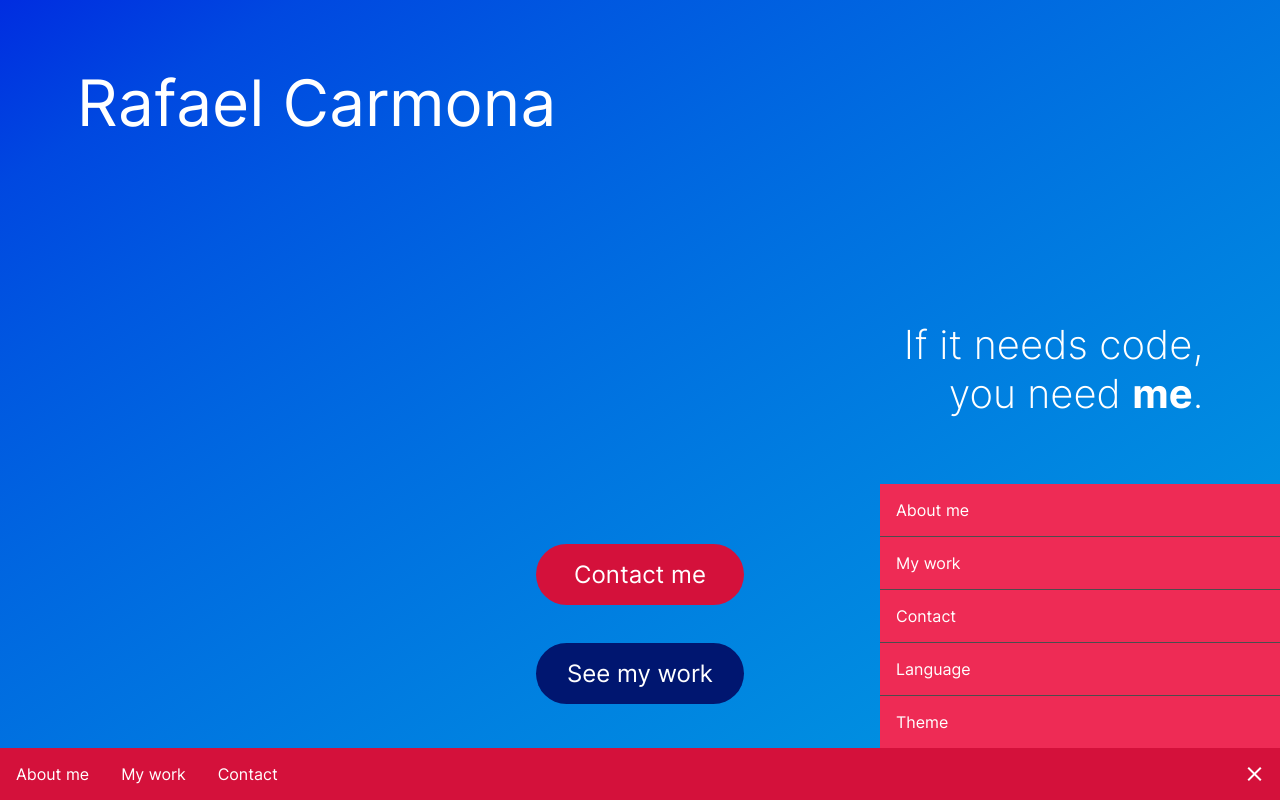
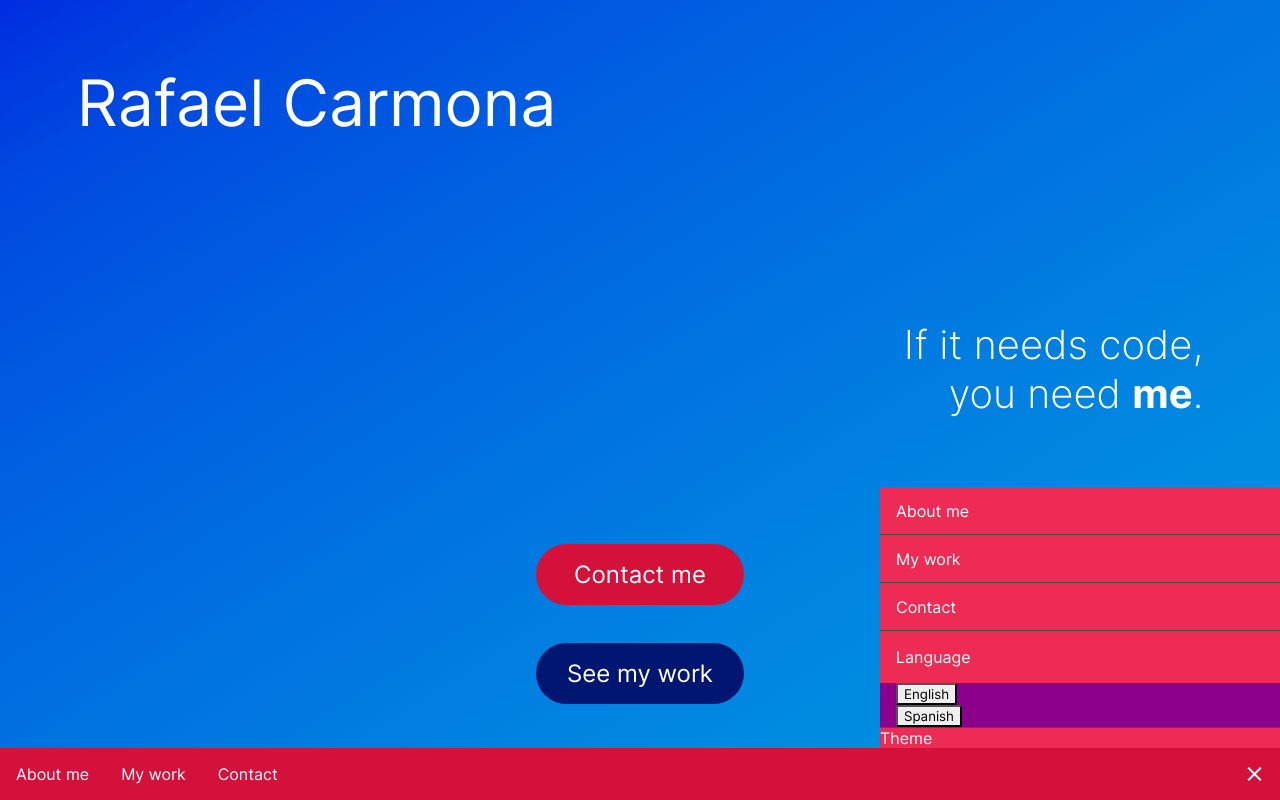
Before and after one commit to rccastruita/rccastruita.github.io, a React (Create React App) app: page / in a window 1280 px wide. Both pictures are taken after a click on the button "menu". Shown: the top 800 px of the page. Built offline with nearby package versions, Linux system fonts and the light colour scheme.

Commit message:
Language buttons added, style pending

```diff
--- a/src/components/Button/Button.module.css
+++ b/src/components/Button/Button.module.css
@@ -26,10 +26,6 @@
 
 }
 
-.button:hover {
-  cursor: pointer;
-}
-
 .button:focus-visible,
 .button:hover {
   outline-width: var(--sz-outline-width);
--- /dev/null
+++ b/src/components/Collapse/Collapse.module.css
@@ -0,0 +1,13 @@
+.collapse-title {
+  padding: var(--sz-menu-padding);
+  cursor: pointer;
+}
+
+/* TODO: add style */
+.collapse {
+
+}
+
+.collapse-content {
+
+}
--- /dev/null
+++ b/src/components/Collapse/index.tsx
@@ -0,0 +1,33 @@
+import { ReactNode } from "react";
+
+import styles from "./Collapse.module.css";
+
+const Collapse = ( {children}: CollapseProps ) => {
+  return (
+    <div className={styles['collapse']}>
+      {children}
+    </div>
+  );
+};
+
+type CollapseProps = {
+  children: ReactNode
+}
+
+export const CollapseTitle = ( {children}: CollapseProps ) => {
+  return (
+    <div className={styles['collapse-title']}>
+      {children}
+    </div>
+  )
+};
+
+export const CollapseContent = ( {children}: CollapseProps ) => {
+  return (
+    <div className={styles['collapse-content']}>
+      {children}
+    </div>
+  )
+};
+
+export default Collapse;
--- a/src/components/Dropdown/Dropdown.module.css
+++ b/src/components/Dropdown/Dropdown.module.css
@@ -1,22 +1,6 @@
-.dropdown-button {
-  all: unset;
-
-  width: 100%;
-  margin-inline: auto;
-
-  display: flex;
-  align-items: center;
-  justify-content: center;
-}
-
-@media(hover:hover) {
-  .dropdown-button:hover {
-    cursor: pointer;
-  }
-}
-
+/* TODO: cleanup */
 .dropdown {
-  --dropdown-duration: 0.3s;
+  --tm-dropdown-duration: 0.3s;
 
   position: absolute;
 
@@ -26,42 +10,24 @@
   background-color: var(--clr-secondary-200);
 }
 
-.dropdown__ul {
-  display: flex;
-  flex-direction: column;
+.dropdown.dropdown--left {
+  right: 0;
 }
 
-.dropdown--first {
-  visibility: hidden;
-}
-
-.dropdown--top {
+.dropdown.dropdown--top {
   bottom: 100%;
 }
 
-.dropdown--bottom {
+.dropdown.dropdown--bottom {
   top: 100%;
 }
 
-.dropdown--left {
-  right: 0;
-}
-
-.dropdown--left .dropdown-item {
-  flex-direction: row-reverse;
-  padding-right: 0;
-}
-
-.dropdown--right {
-  left: 0;
-}
-
 .dropdown.dropdown--active {
-  animation: forwards var(--dropdown-duration) show_dropdown linear !important;
+  animation: forwards var(--tm-dropdown-duration) show_dropdown linear !important;
 }
 
 .dropdown.dropdown--toggled {
-  animation: forwards var(--dropdown-duration) hide_dropdown ease-in !important;
+  animation: forwards var(--tm-dropdown-duration) hide_dropdown ease-in !important;
 }
 
 .dropdown--hidden {
@@ -69,44 +35,70 @@
   width: 0;
   visibility: hidden;
   overflow: hidden;
-  /*opacity: 0;*/
+}
+
+.dropdown > ul {
+  display: flex;
+  flex-direction: column;
 }
 
 .dropdown-item {
+  transition-duration: calc(var(--tm-dropdown-duration) / 2);
+
+  white-space: nowrap;
   overflow: hidden;
-  white-space: nowrap;
 
+  /*flex-basis: 3rem;*/
+
+  /*padding: var(--sz-menu-padding);*/
+
+
+  width: 100%;
+}
+
+.dropdown-anchor {
+  padding: 0;
+  flex-basis: var(--sz-menu-item-height);
+}
+
+.dropdown-anchor a {
+  height: 100%;
   display: flex;
+  align-items: center;
+  padding-left: var(--sz-menu-padding);
+}
+
+.dropdown--active .dropdown-item {
+  opacity: 1;
+  transition-delay: calc(var(--tm-dropdown-duration) / 2);
+}
+
+.dropdown--toggled .dropdown-item {
+  opacity: 0;
+  transition-delay: 0s;
 }
 
 .dropdown--active .dropdown-item:not(:last-child) {
   border-bottom: 1px solid var(--clr-neutral-600);
 }
 
-.dropdown--left .dropdown__item {
-  flex-direction: row-reverse;
+.dropdown-button {
+  all: unset;
+
+  width: 100%;
+  height: 100%;
+
+  display: block;
+
+  background-color: darkmagenta;
+
+  margin: 0;
+  padding-inline: 1rem;
 }
 
-.dropdown-item__content {
-  transition-duration: calc(var(--dropdown-duration) / 2);
-
-  overflow: hidden;
-  text-overflow: clip;
-
-  flex-shrink: 1;
-  width: 100%;
-}
-
-
-
-.dropdown--active .dropdown-item__content {
-  opacity: 1;
-  transition-delay: calc(var(--dropdown-duration) / 2);
-}
-
-.dropdown--toggled .dropdown-item__content {
-  opacity: 0;
-  transition-delay: 0s;
+.dropdown .dropdown-item--button {
+  /*padding: 0;*/
+  cursor: pointer;
 }
 
 @keyframes show_dropdown {
--- a/src/components/Dropdown/index.tsx
+++ b/src/components/Dropdown/index.tsx
@@ -39,7 +39,7 @@ const Dropdown = ({status, children, className, top, left}: DropdownProps) => {
 
   return (
     <div className={`${styles.dropdown} ${stateClass} ${position} ${className}`}>
-      <ul className={styles.dropdown__ul}>
+      <ul>
         {children}
       </ul>
     </div>
@@ -48,31 +48,43 @@ const Dropdown = ({status, children, className, top, left}: DropdownProps) => {
 
 type ButtonProps = {
   children: ReactNode;
-  status: DropdownStatus;
   onClick: () => void;
 };
 
-export const DropdownButton = ({ children, status, onClick }: ButtonProps) => {
-  const classNames =
-    `${styles['dropdown-button']} ${status === DropdownStatus.ToggledOff && styles['dropdown-button--toggled']}`;
+export const DropdownButton = ({ children, onClick }: ButtonProps) => {
+  return (
+    <li className={styles['dropdown-button']}>
+      <button onClick={onClick}>
+        {children}
+      </button>
+    </li>
+  )
+};
 
+type AnchorProps = {
+  children: ReactNode;
+};
+
+export const DropdownAnchor = ({ children }: AnchorProps) => {
   return (
-    <button className={classNames}
-      onClick={onClick}
-    >
-      {children}
-    </button>
+    <li className={`${styles['dropdown-item']} ${styles['dropdown-anchor']}`}>
+      <a>{children}</a>
+    </li>
   )
 };
 
 type ItemProps = {
   children: ReactNode;
+  button?: boolean;
+  anchor?: boolean;
 };
 
-export const DropdownItem = ({children}: ItemProps) => {
+/* TODO: decide if implement unified component */
+export const DropdownItem = ({children, button}: ItemProps) => {
+  const modificator = button ? styles['dropdown-item--button'] : null;
   return (
-    <li className={styles['dropdown-item']}>
-      <div className={styles['dropdown-item__content']}>{children}</div>
+    <li className={`${styles['dropdown-item']} ${modificator}`}>
+      {children}
     </li>
   );
 };
--- a/src/components/MultiLanguage.tsx
+++ b/src/components/MultiLanguage.tsx
@@ -11,9 +11,9 @@ type MLProps = {
 const MultiLanguage = ({language, children}: MLProps) => {
   const [lan] = useLanguage();
 
-  return lan !== language ? null : (
+  return lan === language ? (
     <>{children}</>
-  );
+  ) : null;
 };
 
 export default MultiLanguage;
--- a/src/components/Navbar/Navbar.module.css
+++ b/src/components/Navbar/Navbar.module.css
@@ -34,7 +34,7 @@
   padding: 0;
 }
 
-.navigation li {
+.navigation > ul > li {
   color: var(--clr-nav-secondary);
   padding: 1rem;
   flex-shrink: 1;
@@ -54,15 +54,8 @@
   border-radius: 2px;
 }
 
-.navigation button:focus-visible {
-  outline: 3px solid white;
-  outline-offset: -3px;
-}
-
 @media (hover: hover) {
   .navigation > ul > li:not(.navigation__span):not(.navigation__menu):hover {
-    /*background-color: white;
-    color: var(--clr-nav-primary);*/
     border: var(--nav-border-width) solid var(--clr-nav-secondary);
     font-weight: 600;
     padding: calc(var(--nav-padding) - 2*var(--nav-border-width));
@@ -74,6 +67,11 @@
     outline: 3px solid white;
     outline-offset: -3px;
   }
+}
+
+.navigation button:focus-visible {
+  outline: 3px solid white;
+  outline-offset: -3px;
 }
 
 .navigation .navigation__menu {
@@ -88,3 +86,14 @@
   justify-items: center;
   overflow: visible;
 }
+
+.nav-button {
+  all: unset;
+
+  width: 100%;
+  margin-inline: auto;
+
+  display: flex;
+  align-items: center;
+  justify-content: center;
+}
--- a/src/components/Navbar/index.tsx
+++ b/src/components/Navbar/index.tsx
@@ -1,6 +1,13 @@
-import { useState, useEffect } from 'react';
+import { useState, useEffect, ReactNode } from 'react';
 
-import Dropdown, { DropdownItem, DropdownButton, DropdownStatus } from '../Dropdown';
+import useLanguage from '../../hooks/useLanguage';
+import Collapse, { CollapseContent, CollapseTitle } from '../Collapse';
+import Dropdown, {
+  DropdownItem, DropdownStatus, DropdownAnchor, DropdownButton
+} from '../Dropdown';
+import ML from '../MultiLanguage';
+
+import { LanguageKey } from '../../types';
 
 import styles from './Navbar.module.css';
 
@@ -10,9 +17,10 @@ type NavProps = {
 
 const Navbar = ({hide}: NavProps) => {
   const [dropdownStatus, setDropdownStatus] = useState(DropdownStatus.Hidden);
+  const [currentLanguage, setLanguage] = useLanguage();
 
   useEffect(() => {
-    // Hide the dropdown menu while showing the nav
+    // Hide the dropdown menu when showing the nav
     // if it was visible when the nav was hidden
     if (!hide && dropdownStatus === DropdownStatus.Active) {
       setDropdownStatus(DropdownStatus.Hidden);
@@ -31,6 +39,13 @@ const Navbar = ({hide}: NavProps) => {
     }
   };
 
+  const changeLanguage = (key: LanguageKey) => {
+    if( key !== currentLanguage ) {
+      console.log(`changing language to "${key}" ...`);
+      setLanguage(key);
+    }
+  };
+
   const menuActive = dropdownStatus !== DropdownStatus.Active
     ? styles['navigation__menu--hidden'] : null;
 
@@ -39,26 +54,77 @@ const Navbar = ({hide}: NavProps) => {
       className={`${styles.navigation} ${ hide && styles['navigation--hidden']}`}
     >
       <ul>
-        <li>About me</li>
-        <li>My work</li>
-        <li>Contact</li>
+        <li>
+          <ML language="en">
+            About me
+          </ML>
+          <ML language="es">
+            Sobre mí
+          </ML>
+        </li>
+        <li>
+          <ML language="en">
+            My work
+          </ML>
+          <ML language="es">
+            Mis trabajos
+          </ML>
+        </li>
+        <li>
+          <ML language="en">
+            Contact
+          </ML>
+          <ML language="es">
+            Contacto
+          </ML>
+        </li>
         <li className={styles.navigation__span}></li>
         <li className={`${styles.navigation__menu} ${menuActive}`}>
-          <DropdownButton status={dropdownStatus}
-            onClick={handleMenuClick}
-          >
+          <NavButton onClick={handleMenuClick}>
             <span className="material-symbols-outlined">
-              { // TODO: Animate change
+              { // TODO: Animate toggle
                 dropdownStatus === DropdownStatus.Active ? 'close' : 'menu'
               }
             </span>
-          </DropdownButton>
+          </NavButton>
           <Dropdown top left status={dropdownStatus}>
-            <DropdownItem>About me</DropdownItem>
-            <DropdownItem>My work</DropdownItem>
-            <DropdownItem>Contact</DropdownItem>
-            <DropdownItem>Language</DropdownItem>
-            <DropdownItem>Theme</DropdownItem>
+            <DropdownAnchor>
+              <ML language="en">About me</ML>
+              <ML language="es">Sobre mí</ML>
+            </DropdownAnchor>
+            <DropdownAnchor>
+              <ML language="en">My work</ML>
+              <ML language="es">Mis trabajos</ML>
+            </DropdownAnchor>
+            <DropdownAnchor>
+              <ML language="en">Contact</ML>
+              <ML language="es">Contacto</ML>
+            </DropdownAnchor>
+
+            <DropdownItem> {/* Language menu */}
+              <Collapse>
+                <CollapseTitle>
+                  <ML language="en">Language</ML>
+                  <ML language="es">Idioma</ML>
+                </CollapseTitle>
+                <CollapseContent>
+                  <DropdownButton onClick={() => changeLanguage('en')}>
+                    <ML language="en">English</ML>
+                    <ML language="es">Inglés</ML>
+                  </DropdownButton>
+                  <DropdownButton onClick={() => changeLanguage('es')}>
+                    <ML language="en">Spanish</ML>
+                    <ML language="es">Español</ML>
+                  </DropdownButton>
+                </CollapseContent>
+              </Collapse>
+            </DropdownItem> {/* -------- Language Menu */}
+
+
+            <DropdownItem>
+              <ML language="en">Theme</ML>
+              <ML language="es">Tema</ML>
+            </DropdownItem>
           </Dropdown>
         </li>
       </ul>
@@ -66,4 +132,17 @@ const Navbar = ({hide}: NavProps) => {
   );
 };
 
+type NavButtonProps = {
+  children: ReactNode;
+  onClick: () => void;
+};
+
+const NavButton = ({ children, onClick }: NavButtonProps) => {
+  return (
+    <button className={styles['nav-button']} onClick={onClick}>
+      {children}
+    </button>
+  );
+};
+
 export default Navbar;
--- a/src/index.css
+++ b/src/index.css
@@ -32,6 +32,8 @@
   --tm-button-transition: 100ms;
 
   --sz-outline-width: 3px;
+  --sz-menu-padding: 1rem;
+  --sz-menu-item-height: 3rem;
 }
 
 * {
@@ -39,6 +41,10 @@
   margin: 0;
 
   font-family: var(--fnt-family-primary);
+}
+
+a:hover, button:hover {
+  cursor: pointer;
 }
 
 h1, h2, h3, h4, h5, h6 {
```
